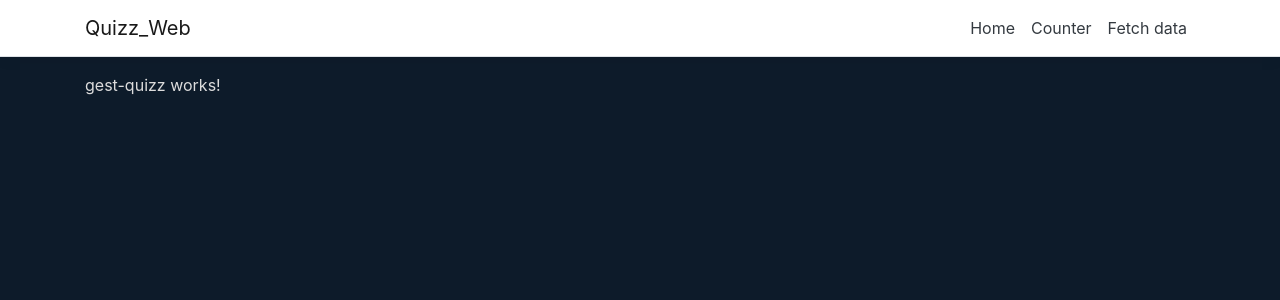
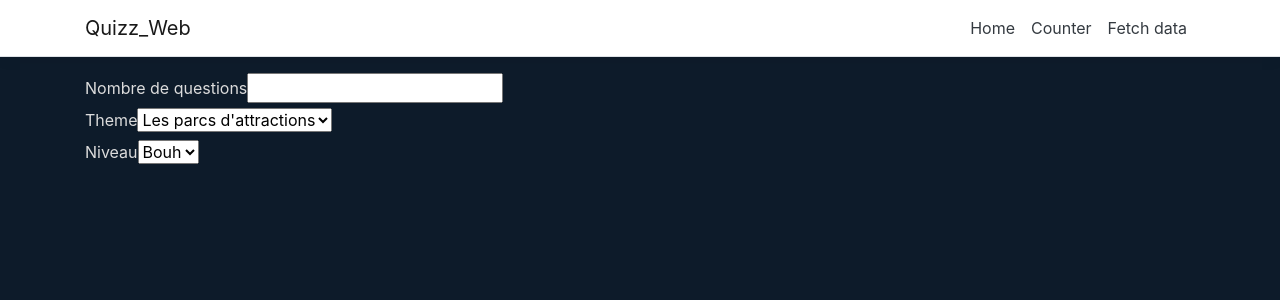
Before and after one commit to CyrilMercier00/ProjetQuizz, an Angular app in the folder Quizz_Web/ClientApp/: page /gest-quizz in a window 1280 px wide. Shown: the top 300 px of the page. Built offline with nearby package versions, Linux system fonts and the light colour scheme.

Commit message:
html quizz

```diff
--- a/Quizz_Web/ClientApp/src/app/app.module.ts
+++ b/Quizz_Web/ClientApp/src/app/app.module.ts
@@ -39,7 +39,8 @@ import { GestionQuizzComponent } from './gestion-quizz/gestion-quizz.component';
       { path: 'fetch-data', component: FetchDataComponent },
       { path: 'quizz-question', component: QuizzQuestionComponent },
       { path: 'gen-quizz', component: GenQuizzComponent },
-      { path: 'gest-quizz', component: GestQuizzComponent },
+      { path: 'gest-quizz', component: GestionQuizzComponent },
+      { path: 'assign-quizz', component: AssignationQuizzComponent },
     ])
   ],
   providers: [],
--- a/Quizz_Web/ClientApp/src/app/assignation-quizz/assignation-quizz.component.html
+++ b/Quizz_Web/ClientApp/src/app/assignation-quizz/assignation-quizz.component.html
@@ -1,4 +1,15 @@
 <div class="assigantion-container">
-  <label id="nom-candidat"></label>
-  <select id="select-candidat"></select>
+
+  <button id="btn-retour"></button>
+
+  <div>
+    <label id="nom-candidat"></label>
+    <select id="select-candidat">
+      <option>Snoopy</option>
+      <option>Un chien aven un joli polo bleu</option>
+      <option>Le géant vert (celui des boites de conserve la)</option>
+    </select>
+    <button id="btn-valider">Valider</button>
+  </div>
+
 </div>
--- a/Quizz_Web/ClientApp/src/app/gestion-quizz/gestion-quizz.component.html
+++ b/Quizz_Web/ClientApp/src/app/gestion-quizz/gestion-quizz.component.html
@@ -1,3 +1,25 @@
-<div>
+<div class="gest-quizz-container">
+
+  <div>
+    <label>Nombre de questions</label>
+    <input type='number' id='input-nombre-question'>
+  </div>
+
+  <div>
+    <label>Theme</label>
+    <select>
+      <option>Les parcs d'attractions</option>
+      <option>Le ski de fond</option>
+    </select>
+  </div>
+
+  <div>
+    <label>Niveau</label>
+    <select>
+      <option>Bouh</option>
+      <option>Meh</option>
+      <option>Arf</option>
+    </select>
+  </div>
 
 </div>
```
